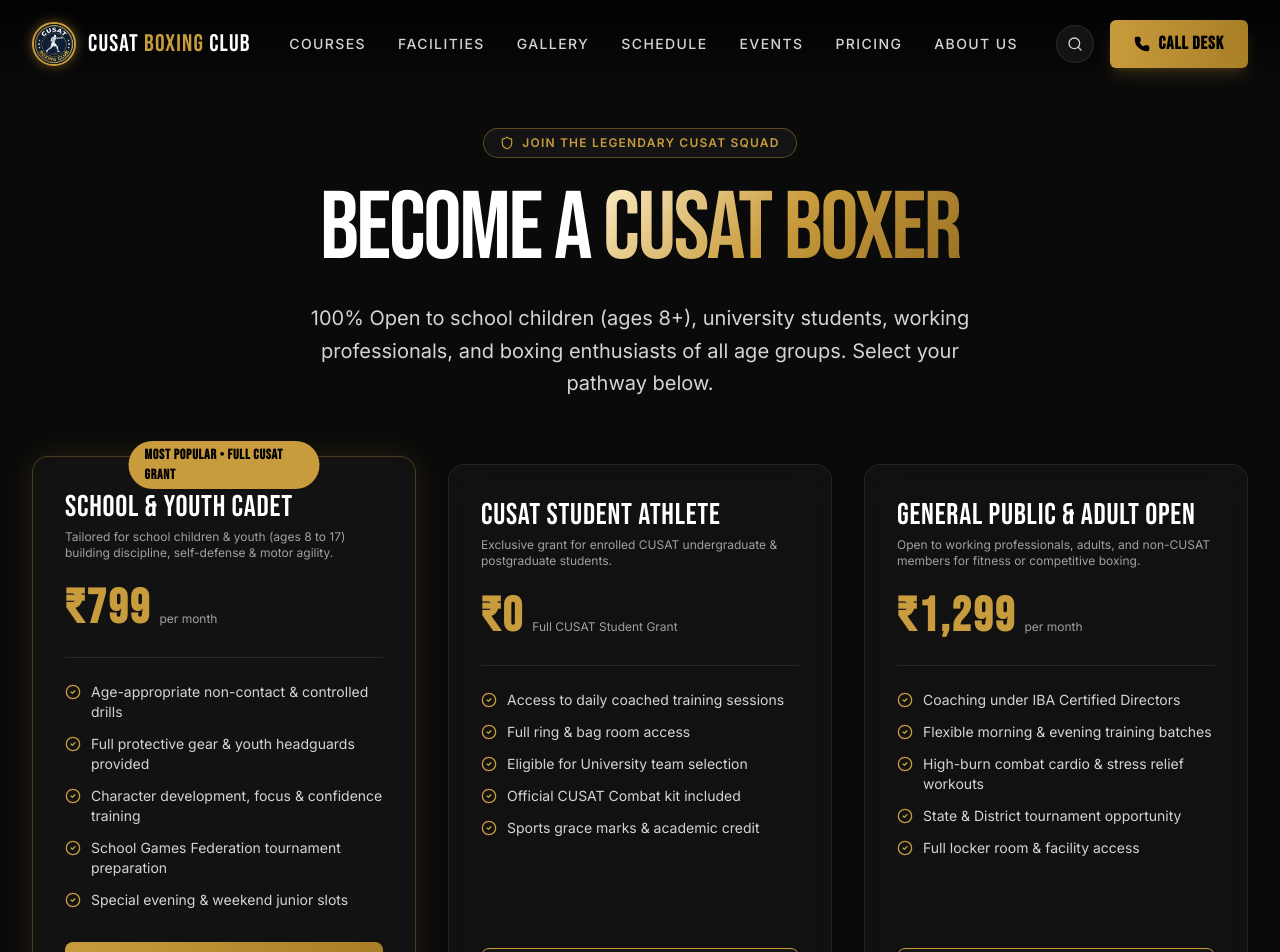
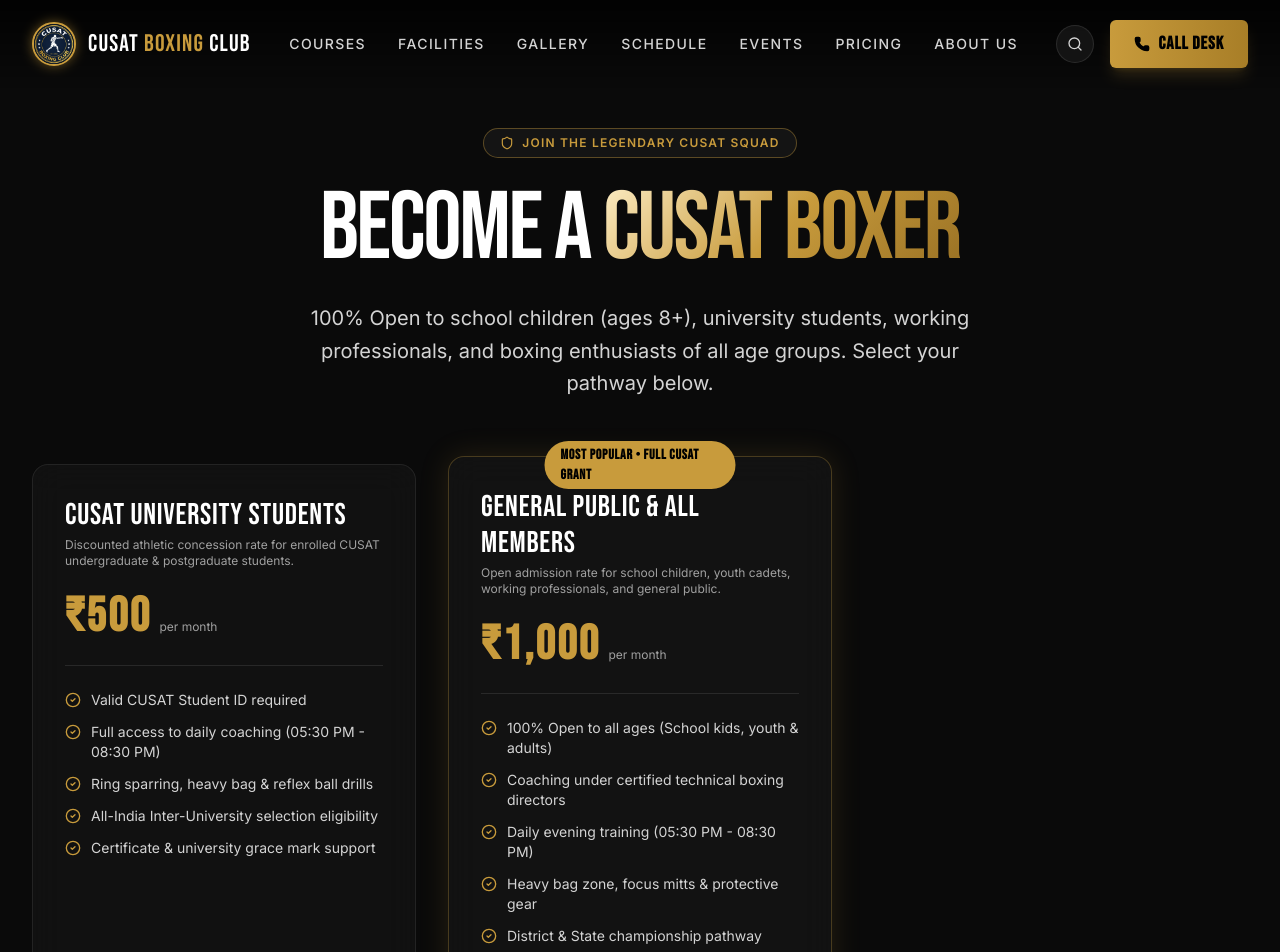
Before and after one commit to adithyanvarghese/cusatboxingclub, a Next.js app: page /join in a window 1280 px wide. Shown: the top 952 px of the page. Built offline with nearby package versions, Linux system fonts and the light colour scheme.

Commit message:
Remove events section and update membership pricing to ₹1000 general public and ₹500 CUSAT students

```diff
--- a/src/app/page.tsx
+++ b/src/app/page.tsx
@@ -8,7 +8,6 @@
 import FacilitiesSection from '@/components/home/FacilitiesSection';
 import GalleryPreview from '@/components/home/GalleryPreview';
 import VideoSection from '@/components/home/VideoSection';
-import EventsPreview from '@/components/home/EventsPreview';
 import MedalHoldersSection from '@/components/home/MedalHoldersSection';
 import { constructMetadata, SITE_CONFIG } from '@/lib/seo';
 
@@ -109,15 +108,6 @@
 
         {/* 8. Training & Sparring Video Highlights */}
         <VideoSection />
-
-        {/* 7. Full-Bleed Action Divider 2 */}
-        <SectionDivider
-          imageSrc="https://images.unsplash.com/photo-1517838277536-f5f99be501cd?q=80&w=2000&auto=format&fit=crop"
-          altText="CUSAT Heavy Bag Work"
-        />
-
-        {/* 9. Upcoming Bouts & Events */}
-        <EventsPreview />
       </main>
     </>
   );
--- a/src/data/clubData.ts
+++ b/src/data/clubData.ts
@@ -522,45 +522,31 @@
 
 export const MEMBERSHIP_TIERS = [
   {
-    name: "School & Youth Cadet",
-    price: "₹799",
+    name: "CUSAT University Students",
+    price: "₹500",
     period: "per month",
-    popular: true,
-    description: "Tailored for school children & youth (ages 8 to 17) building discipline, self-defense & motor agility.",
+    popular: false,
+    description: "Discounted athletic concession rate for enrolled CUSAT undergraduate & postgraduate students.",
     features: [
-      "Age-appropriate non-contact & controlled drills",
-      "Full protective gear & youth headguards provided",
-      "Character development, focus & confidence training",
-      "School Games Federation tournament preparation",
-      "Special evening & weekend junior slots"
+      "Valid CUSAT Student ID required",
+      "Full access to daily coaching (05:30 PM - 08:30 PM)",
+      "Ring sparring, heavy bag & reflex ball drills",
+      "All-India Inter-University selection eligibility",
+      "Certificate & university grace mark support"
     ]
   },
   {
-    name: "CUSAT Student Athlete",
-    price: "₹0",
-    period: "Full CUSAT Student Grant",
-    popular: false,
-    description: "Exclusive grant for enrolled CUSAT undergraduate & postgraduate students.",
+    name: "General Public & All Members",
+    price: "₹1,000",
+    period: "per month",
+    popular: true,
+    description: "Open admission rate for school children, youth cadets, working professionals, and general public.",
     features: [
-      "Access to daily coached training sessions",
-      "Full ring & bag room access",
-      "Eligible for University team selection",
-      "Official CUSAT Combat kit included",
-      "Sports grace marks & academic credit"
-    ]
-  },
-  {
-    name: "General Public & Adult Open",
-    price: "₹1,299",
-    period: "per month",
-    popular: false,
-    description: "Open to working professionals, adults, and non-CUSAT members for fitness or competitive boxing.",
-    features: [
-      "Coaching under IBA Certified Directors",
-      "Flexible morning & evening training batches",
-      "High-burn combat cardio & stress relief workouts",
-      "State & District tournament opportunity",
-      "Full locker room & facility access"
+      "100% Open to all ages (School kids, youth & adults)",
+      "Coaching under certified technical boxing directors",
+      "Daily evening training (05:30 PM - 08:30 PM)",
+      "Heavy bag zone, focus mitts & protective gear",
+      "District & State championship pathway"
     ]
   }
 ];
```
